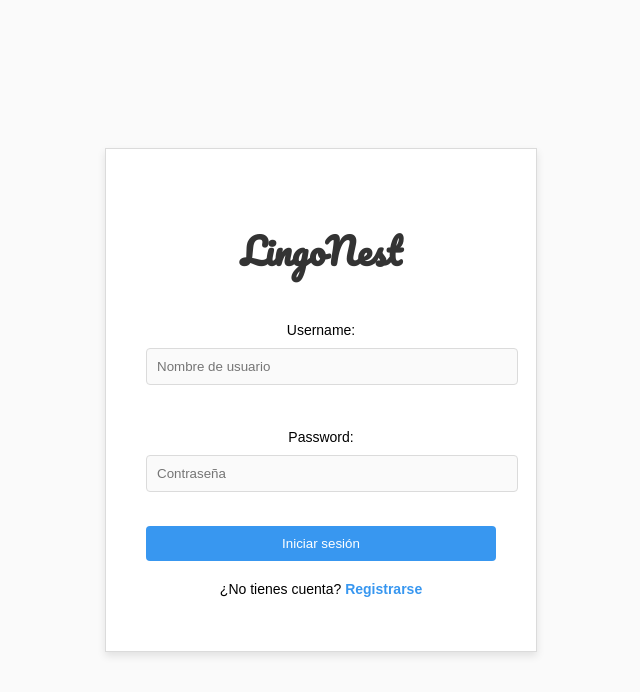
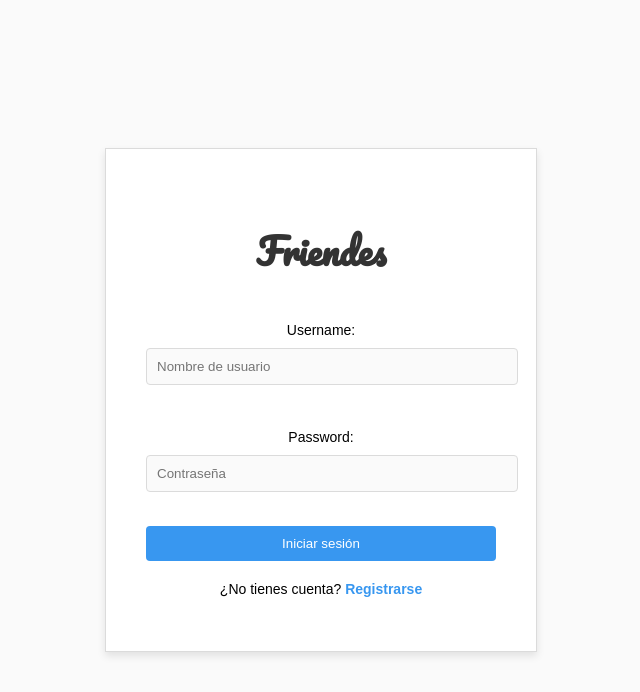
Before and after one commit to ANUER17/chatenlinea, a Django app: page /login/ in a window 1280 px wide. Shown: the top 692 px of the page, without its empty margins (319-959 px from the left). Run offline with Django 5.2, Linux system fonts and the light colour scheme.

Commit message:
Update login.html

```diff
--- a/chat/templates/chat/login.html
+++ b/chat/templates/chat/login.html
@@ -3,7 +3,7 @@
 <head>
     <meta charset="UTF-8">
     <meta name="viewport" content="width=device-width, initial-scale=1.0">
-    <title>LingoNest - Iniciar Sesión</title>
+    <title>Friendes - Iniciar Sesión</title>
     <!-- Cargar la fuente Pacifico de Google Fonts -->
     <link href="https://fonts.googleapis.com/css2?family=Pacifico&display=swap" rel="stylesheet">
     <style>
@@ -74,7 +74,7 @@
 </head>
 <body>
     <div class="login-container">
-        <h2>LingoNest</h2>
+        <h2>Friendes</h2>
 
         <!-- Mostrar mensajes de error o notificación -->
         {% if messages %}
```
